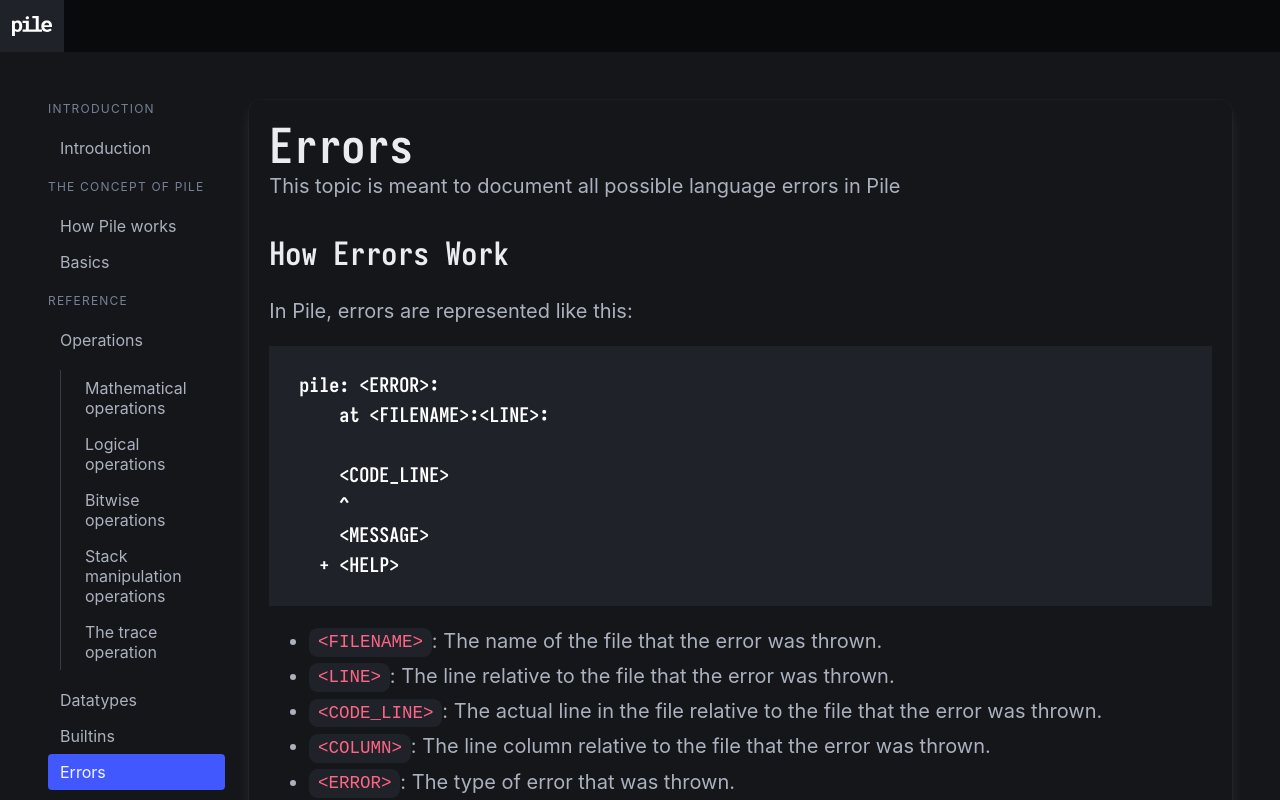
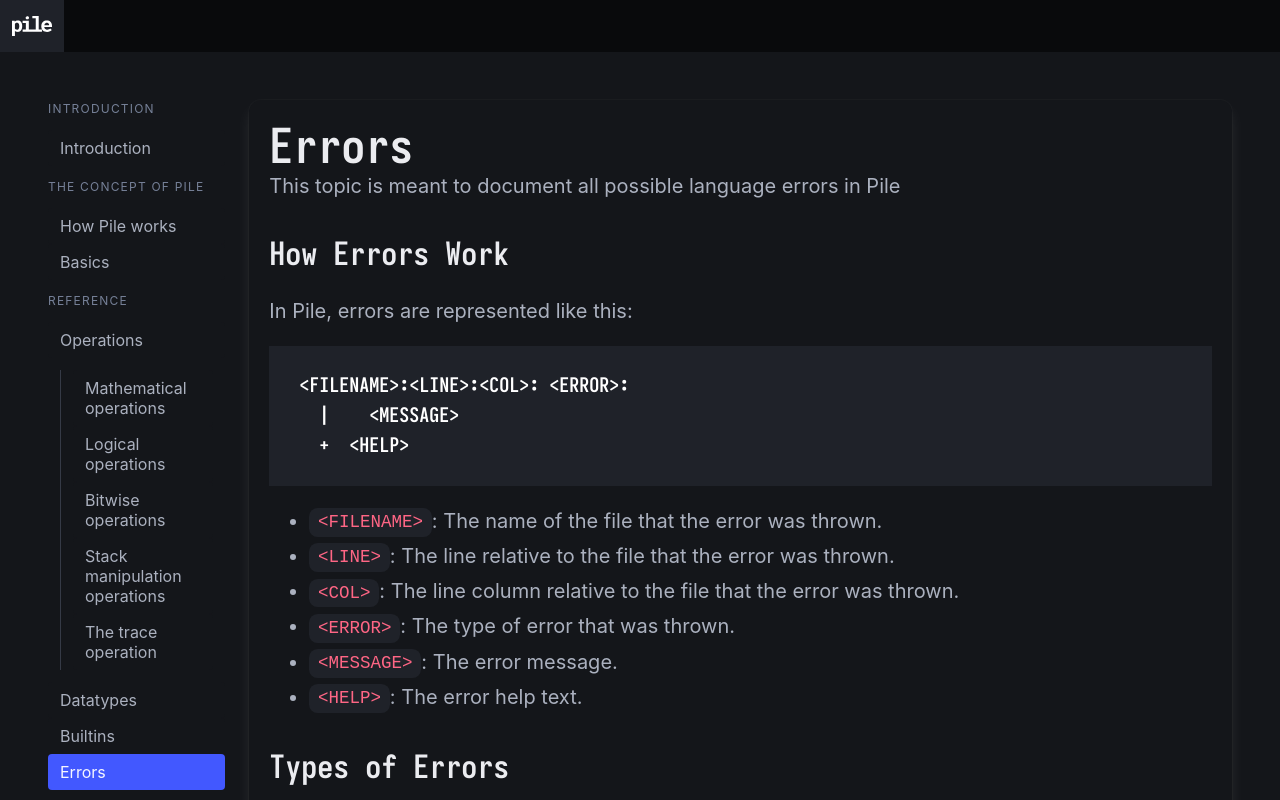
Before and after one commit to marc-dantas/pile-online, a Next.js app: page /docs/error in a window 1280 px wide. Shown: the top 800 px of the page. Built offline with nearby package versions, Linux system fonts and the light colour scheme.

Commit message:
fixed error page

```diff
--- a/src/app/docs/error/page.tsx
+++ b/src/app/docs/error/page.tsx
@@ -12,20 +12,15 @@ export default function Docs() {
             <Title2>How Errors Work</Title2>
             <P>In Pile, errors are represented like this:</P>
             <Code>
-                <span>pile: &lt;ERROR&gt;:</span><br />
-                <span>    at &lt;FILENAME&gt;:&lt;LINE&gt;:</span><br />
-                <br />
-                <span>    &lt;CODE_LINE&gt;</span><br />
-                <span>    ^</span><br />
-                <span>    &lt;MESSAGE&gt;</span><br />
-                <span>  + &lt;HELP&gt;</span><br />
+                <span>&lt;FILENAME&gt;:&lt;LINE&gt;:&lt;COL&gt;: &lt;ERROR&gt;:</span><br />
+                <span>  |    &lt;MESSAGE&gt;</span><br />
+                <span>  +  &lt;HELP&gt;</span><br />
             </Code>
             <Text>
                 <ul>
                     <li><code>&lt;FILENAME&gt;</code>: The name of the file that the error was thrown.</li>
                     <li><code>&lt;LINE&gt;</code>: The line relative to the file that the error was thrown.</li>
-                    <li><code>&lt;CODE_LINE&gt;</code>: The actual line in the file relative to the file that the error was thrown.</li>
-                    <li><code>&lt;COLUMN&gt;</code>: The line column relative to the file that the error was thrown.</li>
+                    <li><code>&lt;COL&gt;</code>: The line column relative to the file that the error was thrown.</li>
                     <li><code>&lt;ERROR&gt;</code>: The type of error that was thrown.</li>
                     <li><code>&lt;MESSAGE&gt;</code>: The error message.</li>
                     <li><code>&lt;HELP&gt;</code>: The error help text.</li>
```
